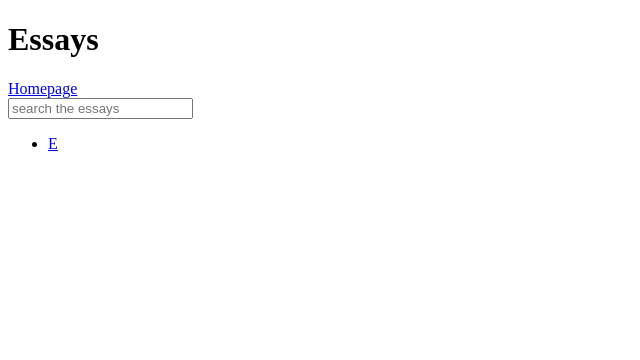
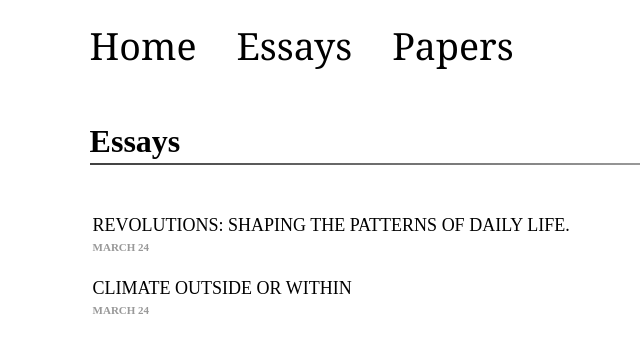
Before and after one commit to samycolen/EssayRepo, a plain HTML site: page index.html in a window 1280 px wide. Shown: the whole page, without its empty margins (0-640 px from the left). Drawn offline with Linux system fonts and the light colour scheme; a web font is replaced by a local one.

Commit message:
some changes

```diff
--- a/index.html
+++ b/index.html
@@ -3,27 +3,37 @@
   <head>
     <meta charset="UTF-8" />
     <meta name="viewport" content="width=device-width, initial-scale=1.0" />
+    <link rel="stylesheet" href="style.css" />
     <title>Essays</title>
   </head>
   <body id="dbody">
     <div id="container">
-      <header id="header">
-        <h1>Essays</h1>
-        <div class="back-to-blog">
-          <a href="https://samycolen.github.io">Homepage</a>
-        </div>
+      <header id="header" class="container">
+        <nav id="navbar">
+          <a class="back-to-essays" href="https://samycolen.github.io">Home</a>
+          <a href="">Essays</a>
+          <a>Papers</a>
+        </nav>
+        <p class="essay_heading">Essays</p>
+        <hr class="styledhr" />
       </header>
-      <div id="maincontainer">
+      <div id="maincontainer" class="container">
         <div id="main" class="Essays">
-          <form>
-            <input placeholder="search the essays" type="text" />
-          </form>
           <ul>
             <li class="EssayEntry">
+              <a
+                href="https://sammedmangave.substack.com/p/revolutions-shaping-the-patterns?r=3lszsr"
+                class="EssayName"
+              >
+                <span>Revolutions: Shaping the Patterns of Daily Life.</span>
+              </a>
+              <div class="EssayDate">march 24</div>
+            </li>
+            <li class="EssayEntry">
               <a href="Essay1.html" class="EssayName">
-                <span>E</span>
+                <span>Climate Outside or within</span>
               </a>
-              <div class="EssayDate"></div>
+              <div class="EssayDate">march 24</div>
             </li>
           </ul>
         </div>
--- a/style.css
+++ b/style.css
@@ -1,4 +1,120 @@
+@font-face {
+  font-family: "Suisse";
+  src: url("fonts/Suisse.woff2") format("woff2"),
+    url("fonts/Suisse.woff") format("woff");
+  font-weight: normal;
+  font-style: normal;
+}
+
 body {
   margin: 0;
   padding: 0;
+  font-family: "Suisse";
 }
+
+.container {
+  display: flex;
+  flex-direction: column;
+  padding-left: 7%;
+}
+/* Header */
+#navbar {
+  padding: 20px;
+  padding-left: 0;
+  font-size: 25px;
+  display: flex;
+  gap: 15px;
+}
+
+#navbar a {
+  font-family: 'Georgia', serif; /* Match the desired style */
+  font-size: 1.5em; /* Adjust for a larger look */
+  font-weight: 400; /* Regular weight */
+  color: black;
+  text-decoration: none;
+  transition: all 0.2s ease;
+  padding-right: 25px;
+}
+
+#navbar a:hover {
+  transform: translateY(-3px);
+}
+
+
+/* Header text */
+#header p {
+  font-size: 2em; /* Larger font for header text */
+  font-weight: bold; /* Corrected bold font style */
+  color: black;
+}
+
+/*maincontainer----------------------*/
+
+#maincontainer {
+  position: relative;
+  max-width: 90%;
+  margin: 0;
+}
+
+/* Main styling */
+#main {
+  max-width: 700px;
+  margin: 0;
+}
+
+/* Styling list of essays */
+.essay_heading {
+  margin-bottom: -17px;
+}
+.styledhr {
+  height: 1.5px;
+  border: 0;
+  padding: 0;
+  margin: 20px 0;
+  background-image: linear-gradient(
+    to right,
+    rgba(0, 0, 0, 0.75),
+    rgba(0, 0, 0, 0)
+  );
+}
+ul {
+  display: flex;
+  flex-direction: column; /* Fix typo */
+  align-items: flex-start;
+  margin-left: -37px;
+  margin-top: 30px;
+}
+li.EssayEntry {
+  list-style: none;
+  margin-bottom: 25px;
+}
+
+.EssayDate {
+  font-size: 11px;
+  color: #999;
+  font-weight: bold;
+  text-transform: uppercase;
+}
+
+a.EssayName {
+  text-decoration: none;
+  color: #333;
+  font-size: 18px;
+  margin-bottom: 5px;
+}
+
+/* Ensure links stack with spacing */
+a.EssayName span {
+  display: inline-block;
+  margin-bottom: 5px;
+  color: black;
+  text-transform: uppercase;
+}
+
+input[type="text"] {
+  padding: 10px;
+  font-size: 16px;
+  width: 100%;
+  max-width: 300px;
+  margin-bottom: 20px;
+}
```
Also changed, not shown: Essay1.html (deleted, +0 -17 lines).
